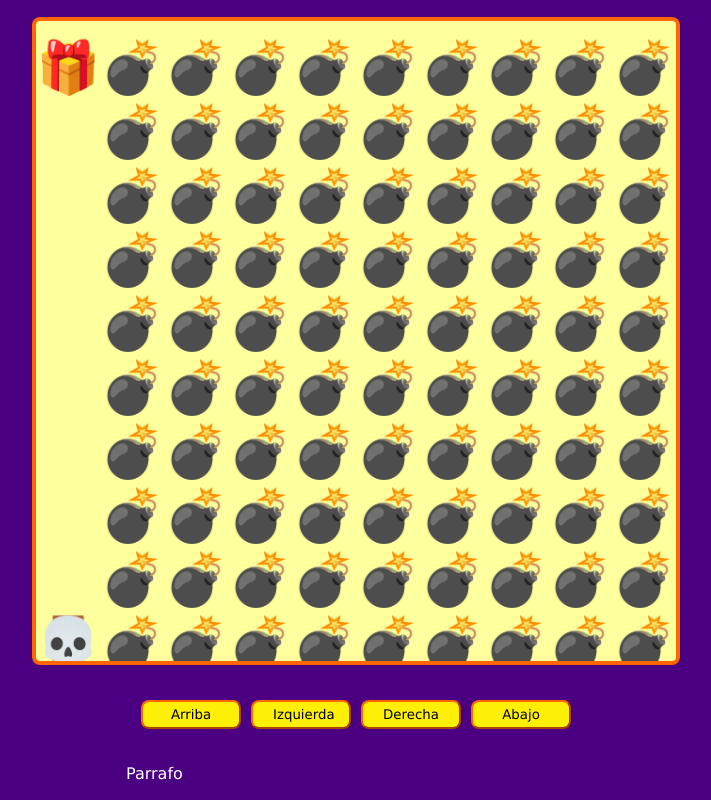
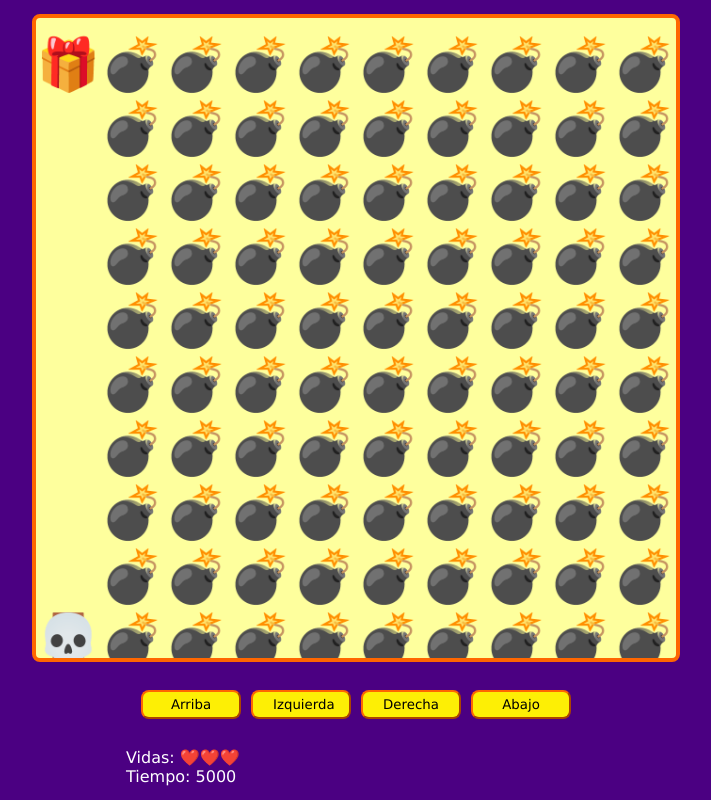
Before and after one commit to RobertoTorresVazquez/taller-practico-javascript-videogames, a plain HTML site: page index.html in a window 1280 px wide. Shown: the whole page, without its empty margins (284-995 px from the left). Drawn offline with Linux system fonts and the light colour scheme.

Commit message:
Abril 26

```diff
--- a/game.js
+++ b/game.js
@@ -4,10 +4,22 @@ const $btnUp = document.getElementById("up");
 const $btnDown = document.getElementById("down");
 const $btnLeft = document.getElementById("left");
 const $btnRight = document.getElementById("right");
+const $spanLives = document.getElementById("lives");
+const $spanTime = document.getElementById("time");
+
 
 let canvasSize;
 let elementsSize;
 let level = 0;
+let lives = 3;
+
+let timeStart;
+let timePlayer;
+let timeInterval;
+
+
+
+
 const playerPosition = {
     x: undefined,
     y: undefined
@@ -51,12 +63,20 @@ function startGame (){
     const map = maps[level];
     if(!map){
         gameWin()
-        return
+       return
     }
+
+    if(!timeStart){
+        timeStart = Date.now();
+        timeInterval = setInterval(showTime, 100)
+    }
+
     const mapRows = map.trim().split("\n");
     const mapRowCols = mapRows.map(elemento => elemento.trim(). split(""))
     //console.log (mapRows)
-    console.log(mapRowCols[0][0])
+    //console.log(mapRowCols[0][0])
+
+    showLives()
 
     enemyPositions = []
     game.clearRect(0, 0, canvasSize, canvasSize)
@@ -70,7 +90,7 @@ function startGame (){
                 if(!playerPosition.x && !playerPosition.y){
                     playerPosition.x = posX;
                     playerPosition.y = posY;
-                    console.log(playerPosition)
+                    //console.log(playerPosition)
                 }
             }else if (col === "I"){
                 giftPosition.x = posX;
@@ -108,7 +128,9 @@ function movePlayer (){
 
     });
     if(enemyCollision){
-        console.log("chocaste con enemigo")
+        levelFail()
+
+
         }
 
 
@@ -117,15 +139,42 @@ function movePlayer (){
     game.fillText(emojis["PLAYER"], playerPosition.x, playerPosition.y)
 }
 
+
+
 function levelWin(){
     console.log("Subiste nivel")
     level ++
     startGame()
 }
-function gameWin(){
-    alert("Ganaste")
+function levelFail(){
+    console.log("lo lamento empieza de nuevo");
+    lives--;
+
+    if(lives <= 0){
+        level = 0;
+        lives = 3;
+        //timeStart = undefined
+   }
+
+    playerPosition.x = undefined;
+    playerPosition.y = undefined;
+    startGame()
 }
 
+function gameWin(){
+    clearInterval(timeInterval)
+    console.log("Terminaste el juego")
+}
+
+function showLives(){
+   const heartsArray = Array(lives).fill(emojis["HEART"])
+    $spanLives.innerHTML = "";
+    heartsArray.forEach (heart => $spanLives.append(heart))
+}
+
+function showTime (){
+    $spanTime.innerHTML = Date.now() - timeStart
+}
 window.addEventListener("keydown", moveByKeys)
 $btnUp.addEventListener("click", moveUp);
 $btnDown.addEventListener("click", moveDown);
@@ -182,6 +231,8 @@ function moveRight(){
 
 };
 
+
+
     //game.font = "25px Arial";
     //game.fillStyle = "purple";
     //game.textAlign = "center";//Toma con referencia la posición del .fillText
--- a/index.html
+++ b/index.html
@@ -18,7 +18,8 @@
 
         </div>
         <div class="messages">
-            <p>Parrafo</p>
+            <p>Vidas: <span id="lives"></span></p>
+            <p>Tiempo: <span id="time"></span></p>
         </div>
     </div>
     <script src="./maps.js"></script>
```
